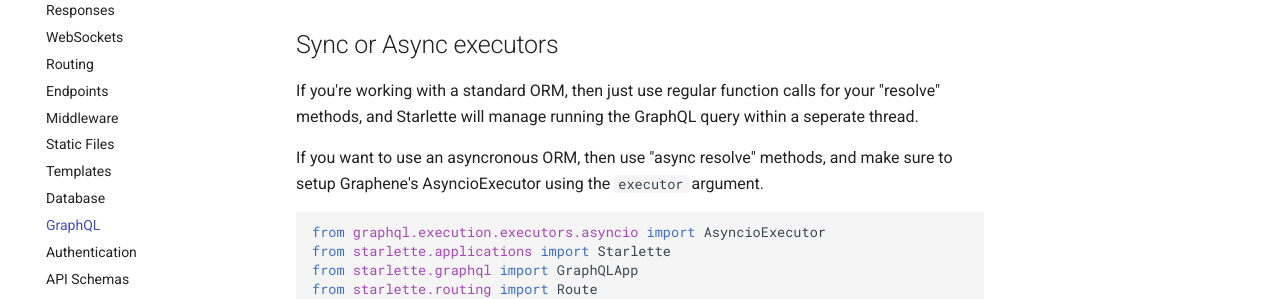
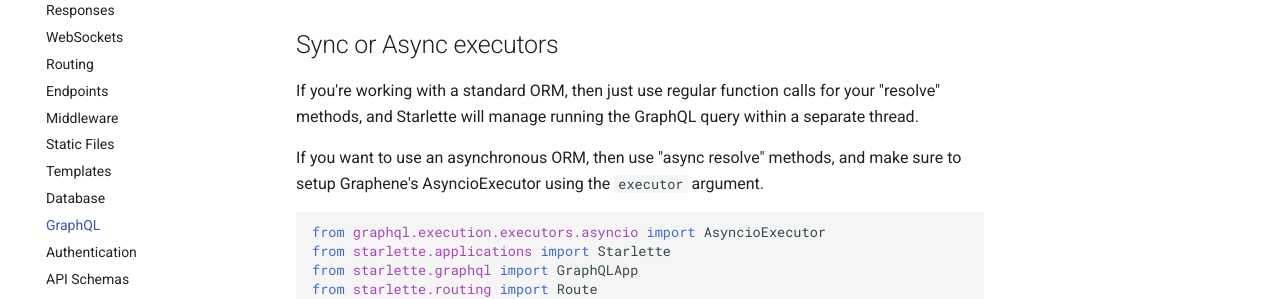
Before and after one commit to hidraco/starlette, an MkDocs documentation site: the page built from docs/graphql.md, in a window 1280 px wide and 900 px high, scrolled down 1545 px. Shown: the part 179-478 px from the top of the window. Built offline with MkDocs 1.6.1 and Material for MkDocs 9.7.7, drawn with Linux system fonts in a browser that asks for light colours; comment, search, counter and statistics services are not loaded.

Commit message:
Fix spelling (#1115)
Co-authored-by: Jamie Hewland <jhewland@gmail.com>

````diff
--- a/docs/graphql.md
+++ b/docs/graphql.md
@@ -70,9 +70,9 @@ async def log_user_agent(user_agent):
 
 If you're working with a standard ORM, then just use regular function calls for
 your "resolve" methods, and Starlette will manage running the GraphQL query within a
-seperate thread.
+separate thread.
 
-If you want to use an asyncronous ORM, then use "async resolve" methods, and
+If you want to use an asynchronous ORM, then use "async resolve" methods, and
 make sure to setup Graphene's AsyncioExecutor using the `executor` argument.
 
 ```python
````
Also changed, not shown: docs/responses.md (+1 -1 lines), docs/third-party-packages.md (+1 -1 lines), 1 other file.
